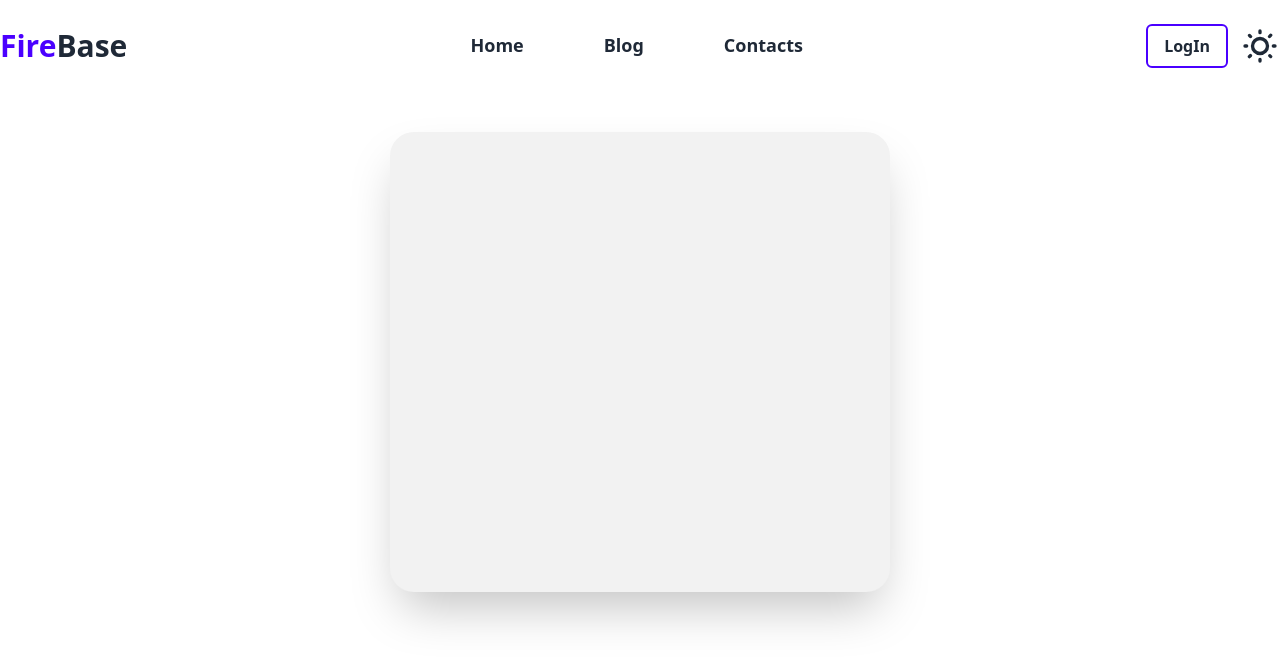
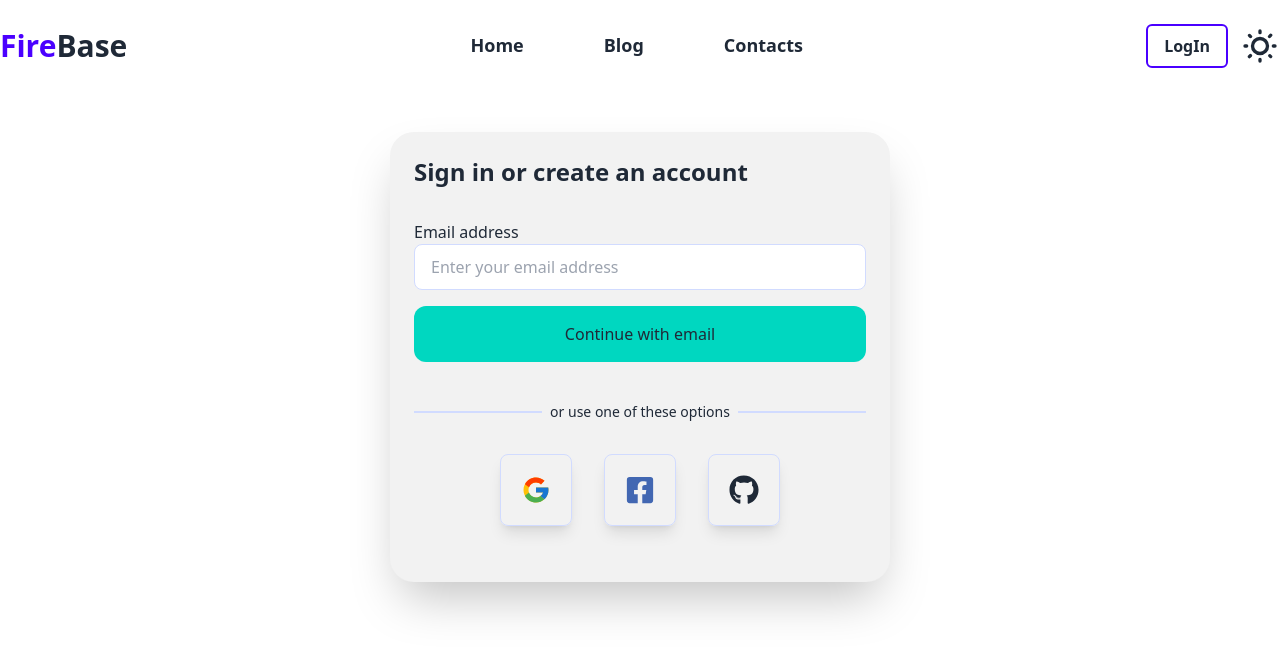
Before and after one commit to AR-Aourangazeb-Alif/First-FireBase, a React (Vite) app: page /login in a window 1280 px wide. Shown: the top 664 px of the page. Built offline with nearby package versions, Linux system fonts and the light colour scheme.

Commit message:
created login form

```diff
--- a/package.json
+++ b/package.json
@@ -15,6 +15,7 @@
     "match-sorter": "^6.3.4",
     "react": "^18.2.0",
     "react-dom": "^18.2.0",
+    "react-icons": "^5.0.1",
     "react-router-dom": "^6.22.3",
     "sort-by": "^0.0.2"
   },
--- a/src/pages/Login.jsx
+++ b/src/pages/Login.jsx
@@ -1,8 +1,43 @@
+import { FcGoogle } from "react-icons/fc";
+import { FaFacebookSquare } from "react-icons/fa";
+import { FaGithub } from "react-icons/fa";
+
+
 
 const Login = () => {
     return (
-        <div className="mx-auto mt-10 bg-base-200 w-[500px] h-[460px] rounded-3xl shadow-2xl">
+        <div className="mx-auto mt-10 bg-base-200 w-[500px] h-auto rounded-3xl shadow-2xl flex flex-col p-6 pb-14">
 
+            <h1 className="text-2xl font-bold mb-8">Sign in or create an account</h1>
+
+
+            <h3>Email address</h3>
+            <input type="email" name="" id="" placeholder="Enter your email address" className="border border-primary-content rounded-lg py-2.5 px-4 mb-4" />
+
+            <button className="bg-accent py-4 flex justify-center rounded-xl mb-10 active:scale-95 transition-transform font-medium">Continue with email</button>
+
+
+            <div className="flex items-center gap-2 mb-8">
+                <div className="flex-1 border border-primary-content"></div>
+                <h6 className="text-sm">or use one of these options</h6>
+                <div className="flex-1 border border-primary-content"></div>
+            </div>
+
+            <div className="flex items-center px-10 justify-center gap-8">
+
+                <button className="p-5 border text-3xl border-primary-content rounded-lg shadow-lg active:scale-95 transition-transform">
+                    <FcGoogle />
+                </button>
+
+                <button className="p-5 border text-3xl border-primary-content rounded-lg shadow-lg active:scale-95 transition-transform text-[#4267B2]">
+                    <FaFacebookSquare />
+                </button>
+
+                <button className="p-5 border text-3xl border-primary-content rounded-lg shadow-lg active:scale-95 transition-transform">
+                    <FaGithub />
+                </button>
+
+            </div>
 
 
         </div>
```
Also changed, not shown: 1 other file (tests, documents, lock files or other folders).
